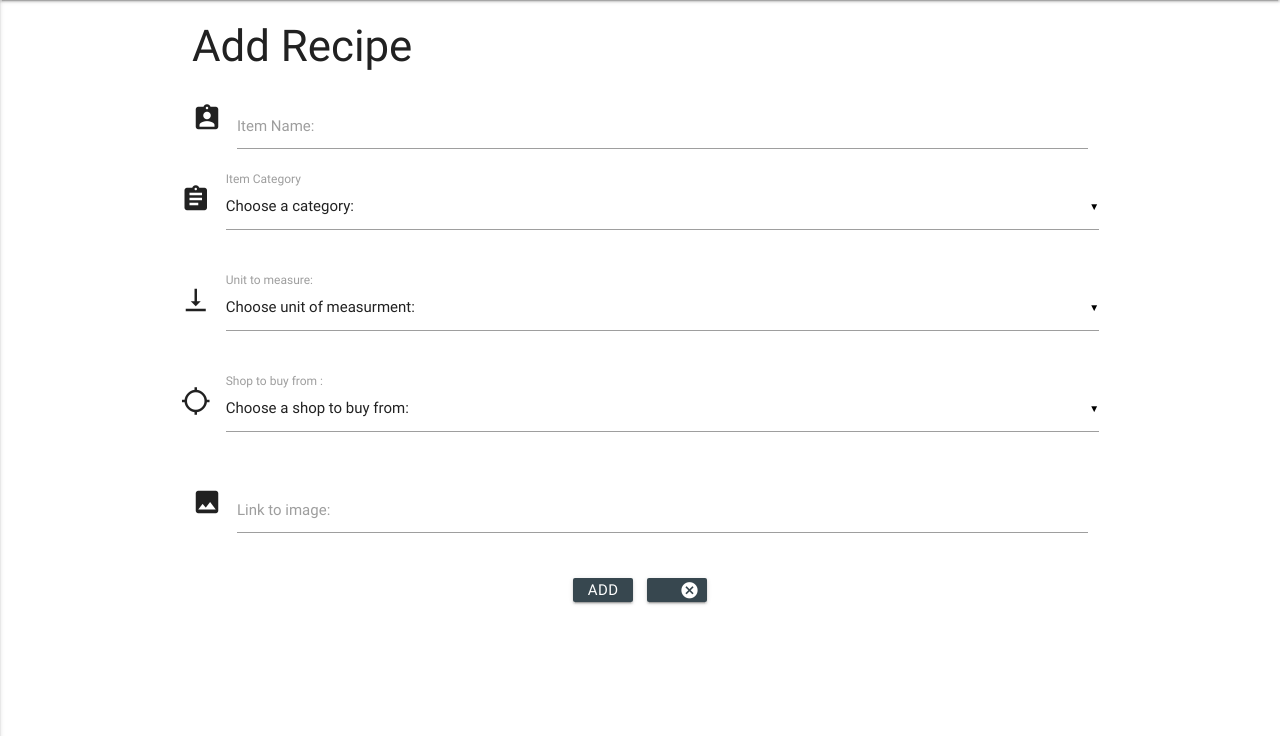
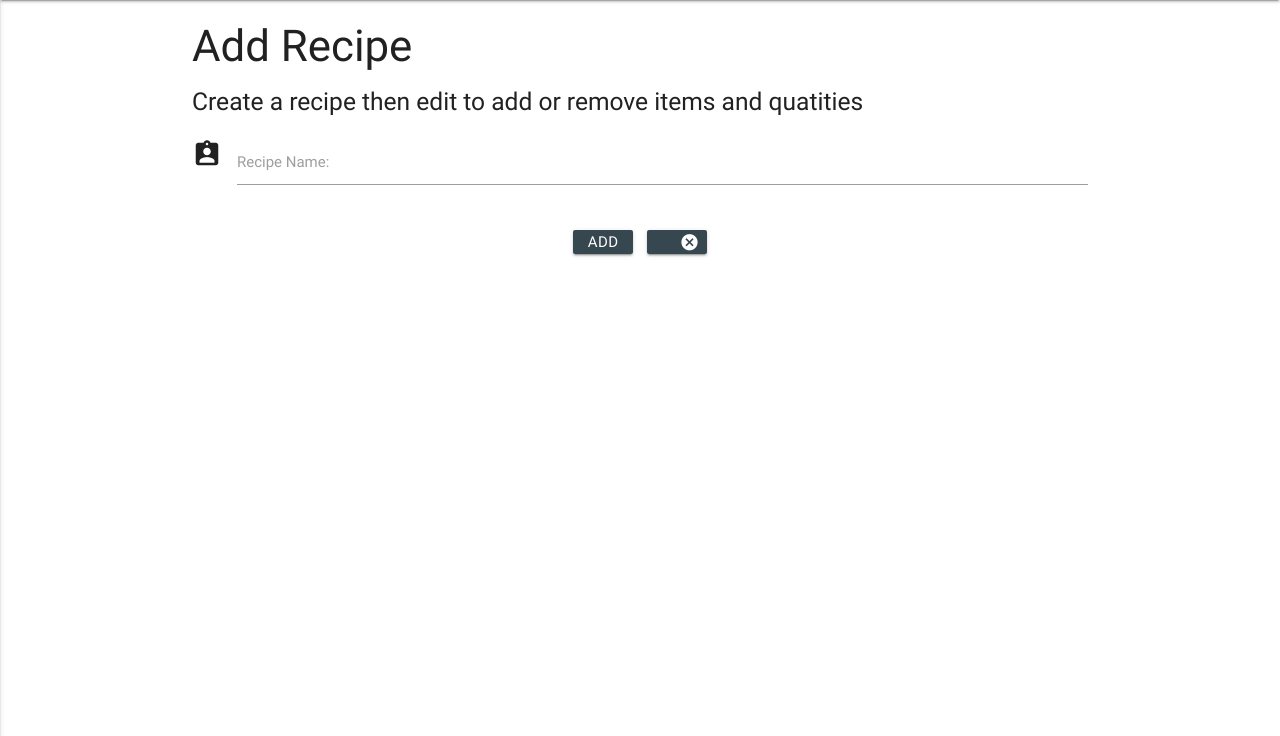
Before and after one commit to xz3t/milestone-3, a Flask app: page /add_recipe in a window 1280 px wide. Shown: the part 64-800 px from the top of the page. Run offline with Flask 2, Linux system fonts and the light colour scheme; some libraries are stand-ins or nearby versions.

Commit message:
Change the page to create only the name for recipe

```diff
--- a/templates/addrecipe.html
+++ b/templates/addrecipe.html
@@ -2,58 +2,20 @@
 
 <h3>Add Recipe</h3>
 
+<h5>Create a recipe then edit to add or remove items and quatities</h5>
+
 <div class="row">
-  <form action="{{ url_for('insert_item')}}" method="POST" class="col s12">
+  <form action="{{ url_for('insert_recipe')}}" method="POST" class="col s12">
     <div class="row">
       <div class="input-field col s12">
         <i class="material-icons prefix">assignment_ind</i>
-        <input id="item_name" name="item_name" type="text" class="materialize-textarea" />
-        <label for="icon_prefix">Item Name:</label>
-      </div>
-         <div class="row">
-        <div class="input-field col s12">
-        <i class="material-icons prefix">assignment</i>
-         <select id="item_category" name="item_category">
-          <option value="" disabled selected>Choose a category:</option>
-          {% for cat in categories %}
-            <option value="{{cat.category_name}}">{{cat.category_name}}</option>
-          {% endfor %}
-        </select>
-         <label>Item Category</label>
-      </div>
-      </div>
-      <div class="row">
-        <div class="input-field col s12">
-        <i class="material-icons prefix">vertical_align_bottom</i>
-         <select id="item_unit" name="item_unit">
-          <option value="" disabled selected>Choose unit of measurment:</option>
-          {% for un in units %}
-            <option value="{{un.unit}}">{{un.unit}}</option>
-          {% endfor %}
-        </select>
-         <label>Unit to measure:</label>
-      </div>
-      </div>
-       <div class="row">
-        <div class="input-field col s12">
-        <i class="material-icons prefix">location_searching</i>
-         <select id="item_shop" name="item_shop">
-          <option value="" disabled selected>Choose a shop to buy from:</option>
-          {% for shop in shops %}
-            <option class="left" value="{{shop.shop_name}}" data-icon="{{shop.shop_logo}}">{{shop.shop_name}}</option>
-          {% endfor %}
-        </select>
-         <label>Shop to buy from :</label>
-      </div>
-      </div>
-      <div class="input-field col s12">
-        <i class="material-icons prefix">image</i>
-        <input id="item_img" name="item_img" type="text" class="materialize-textarea" />
-        <label for="icon_telephone">Link to image: </label>
+        <input id="recipe_name" name="recipe_name" type="text" class="materialize-textarea" />
+        <label for="icon_prefix">Recipe Name:</label>
       </div>
     </div>
+
     <div class="row center-align">
-    <button class="btn waves-effect waves-light blue-grey darken-3" type="submit" name="action">Add Item
+    <button class="btn waves-effect waves-light blue-grey darken-3" type="submit" >Add Recipe
     <i class="material-icons right">send</i>
     </button>
     <a class="waves-effect waves-light btn blue-grey darken-3 " href="{{url_for('recipes')}}"><i class="material-icons right">cancel</i>Cancel</a>
@@ -61,4 +23,5 @@
   </form>
 </div>
 
+
 {% endblock %}
```
